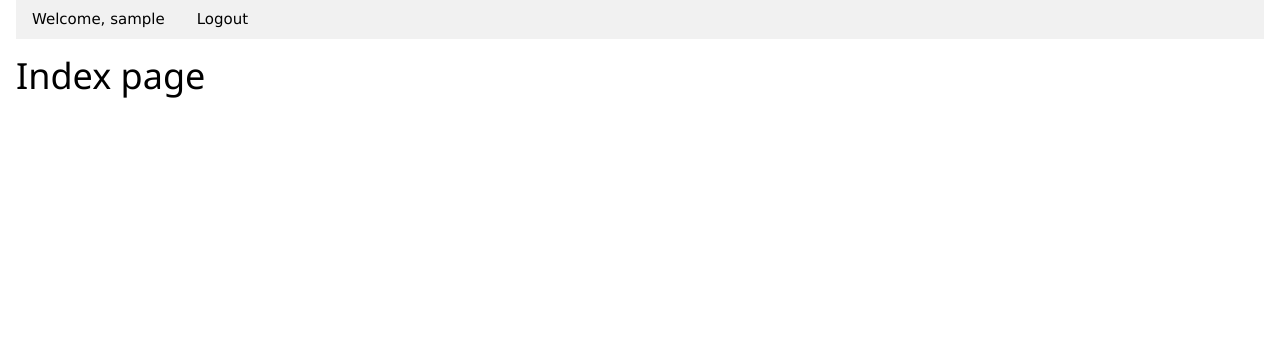
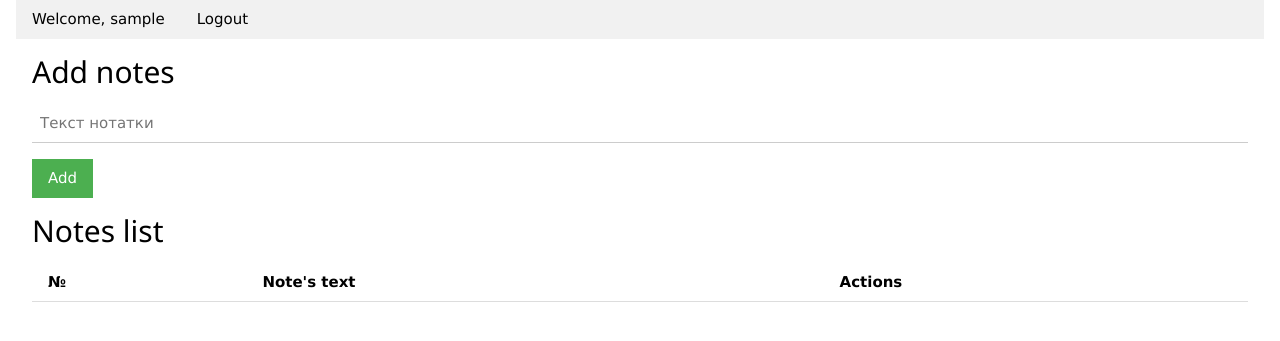
Before and after one commit to Viktoriya-Ivanets/levelup-notes, a PHP site: page / in a window 1280 px wide. Shown: the top 341 px of the page. Run offline with PHP 8.4, Linux system fonts and the light colour scheme; the visitor is signed in with stand-in values (Sample User, id 1); lists and menus that the app fills with data are empty.

Commit message:
index.php - Create template for notes

```diff
--- a/app/views/pages/index.php
+++ b/app/views/pages/index.php
@@ -1 +1,28 @@
-<h1>Index page</h1>
+<div class="w3-container">
+    <h2>Add notes</h2>
+    <form method="POST" action="<?= Router::url('add') ?>">
+        <input class="w3-input" type="text" name="note" required placeholder="Текст нотатки">
+        <button class="w3-button w3-green w3-margin-top" type="submit">Add</button>
+    </form>
+
+    <h2>Notes list</h2>
+    <table class="w3-table w3-bordered">
+        <tr>
+            <th>№</th>
+            <th>Note's text</th>
+            <th>Actions</th>
+        </tr>
+        <?php foreach ($notes as $index => $note): ?>
+            <tr>
+                <td><?= $index + 1 ?></td>
+                <td><?= htmlspecialchars($note['text']) ?></td>
+                <td>
+                    <form method="POST" action="<?= Router::url('delete') ?>">
+                        <input type="hidden" name="index" value="<?= $index ?>">
+                        <button class="w3-button w3-red" type="submit">Delete</button>
+                    </form>
+                </td>
+            </tr>
+        <?php endforeach; ?>
+    </table>
+</div>
```
